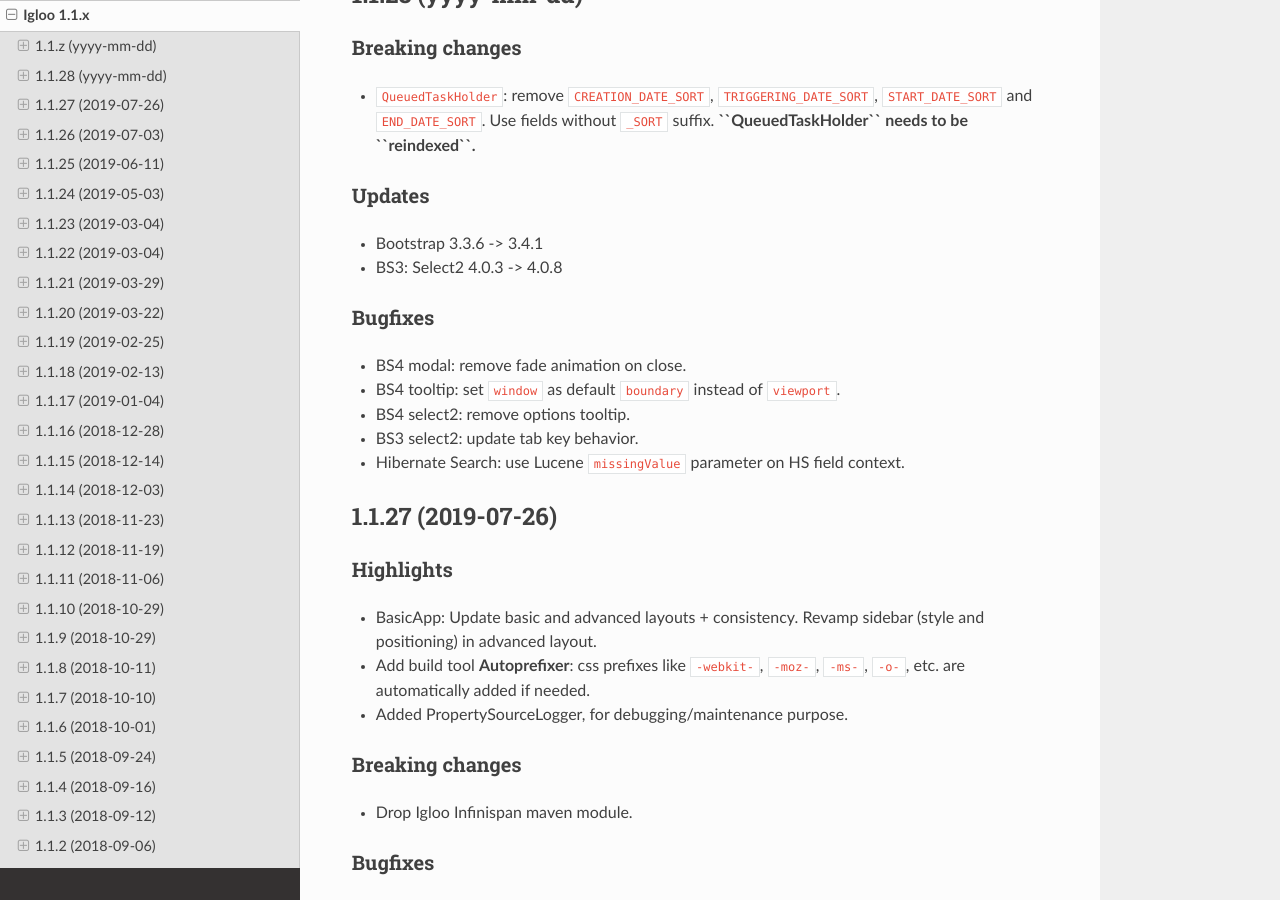
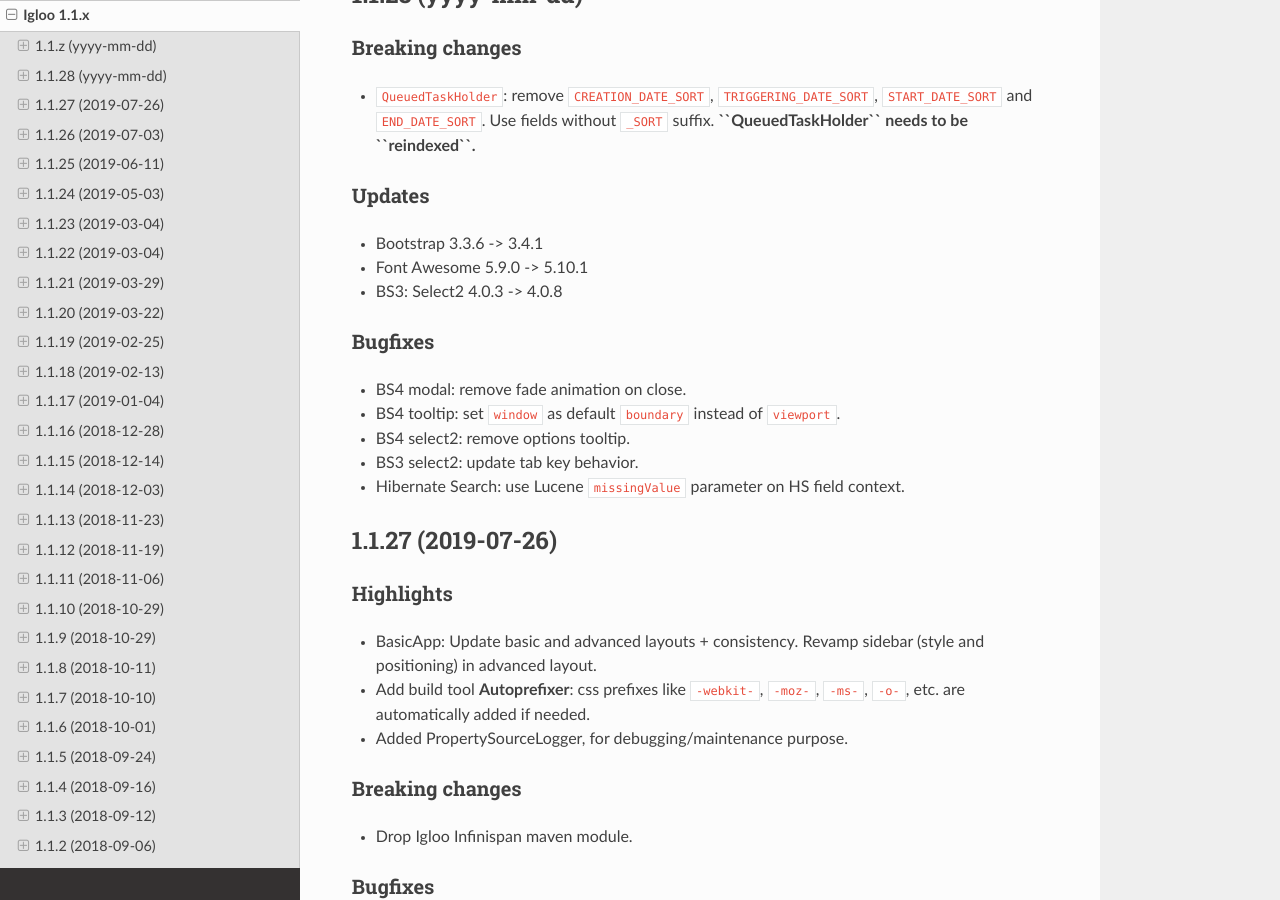
Before and after one commit to igloo-project/igloo-doc, a Sphinx documentation site: the page built from source/release-notes/1.1.x.rst, in a window 1280 px wide and 900 px high, scrolled down 456 px. Built offline with Sphinx 7.4.7 and the Read the Docs theme 2.0.0, drawn with Linux system fonts in a browser that asks for light colours.

Commit message:
1.1.28: update release notes

```diff
--- a/source/release-notes/1.1.x.rst
+++ b/source/release-notes/1.1.x.rst
@@ -33,6 +33,7 @@
 *******
 
 * Bootstrap 3.3.6 -> 3.4.1
+* Font Awesome 5.9.0 -> 5.10.1
 * BS3: Select2 4.0.3 -> 4.0.8
 
 Bugfixes
```
